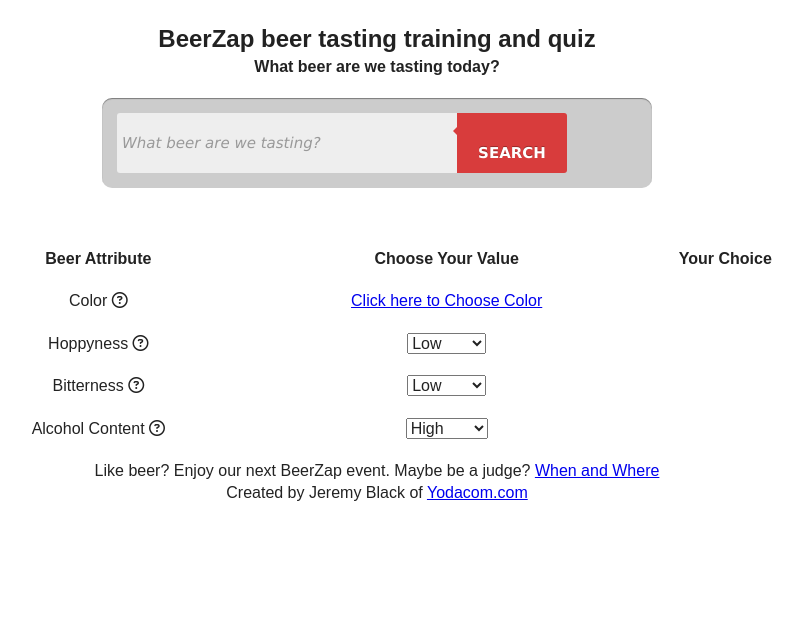
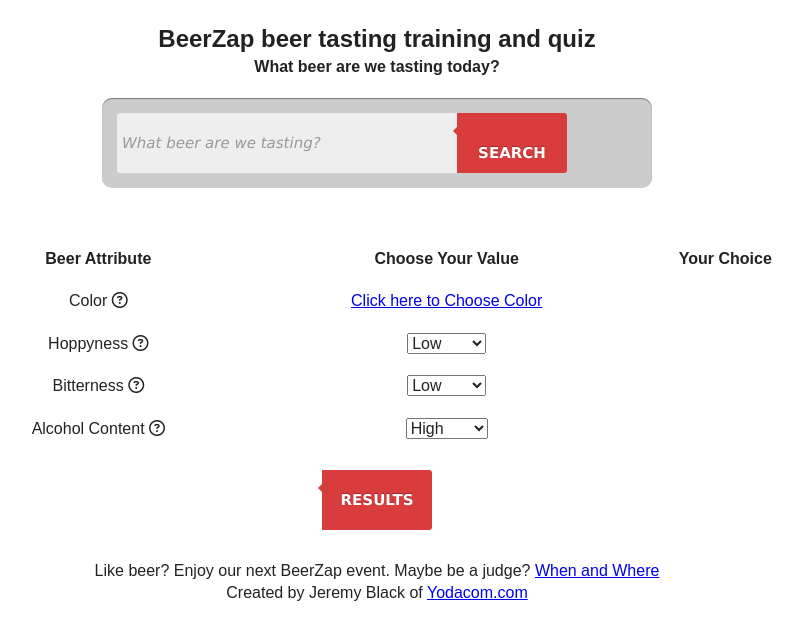
Before and after one commit to yodacom/bzquiz, a website: page index.html in a window 1280 px wide. Shown: the whole page, without its empty margins (73-876 px from the left). Drawn offline with nearby package versions, Linux system fonts and the light colour scheme.

Commit message:
added submit button and div html for answers

```diff
--- a/css/main.css
+++ b/css/main.css
@@ -155,6 +155,7 @@
  margin: 0 auto;
  background: #fff;
  padding: 10px;
+ text-align: left;
 
 }
 
@@ -275,6 +276,55 @@
   padding: 0;
 }
 
+
+/* ======= Quiz Submit Button ============ */
+
+.quizBtn button {
+  /*display: flex;
+  justify-content: space-around;
+  align-items: flex-end;*/
+  overflow: visible;
+  position: relative;
+  border: 0;
+  padding: 0;
+  cursor: pointer;
+  height: 60px;
+  width: 110px;
+  font: bold 15px/40px 'lucida sans', 'trebuchet MS', 'Tahoma';
+  color: #fff;
+  text-transform: uppercase;
+  background: #d83c3c;
+  -moz-border-radius: 0 3px 3px 0;
+  -webkit-border-radius: 0 3px 3px 0;
+  border-radius: 0 3px 3px 0;
+  text-shadow: 0 -1px 0 rgba(0,0,0,0.3);
+}
+.quizBtn button:hover {
+  background: #e54040;
+}
+.quizBtn button:active,
+.quizBtn button:focus {
+  background: #c42f2f;
+}
+.quizBtn button:before {
+  content: '';
+  position: absolute;
+  border-width: 8px 8px 8px 0;
+  border-style: solid solid solid none;
+  border-color: transparent #d83c3c transparent;
+  top: 10px;
+  left: -4px;
+}
+.quizBtn button:hover:before {
+  border-right-color: #e54040;
+}
+.quizBtn button:focus:before {
+  border-right-color: #c42f2f;
+}
+.quizBtn button::-moz-focus-inner {
+  border: 0;
+  padding: 0;
+}
 
 /* ==========================================================================
    Helper classes
--- a/index.html
+++ b/index.html
@@ -46,6 +46,8 @@
     <div class="s-grid-cell s-grid-cell-md-6"><h4>Choose Your Value</h4>
     </div>
 <div class="s-grid-cell s-grid-cell-md-2"><h4>Your Choice</h4> </div>
+
+<div class="s-grid-cell s-grid-cell-md-6 hidden" id="quizResults"><h4>Comparison</h4></div>
 
  <!-- Begin Selections with modals, and pickers -->
 
@@ -127,6 +129,15 @@
 
     <!-- end Alcohol section -->
 
+<div class="s-grid-cell s-grid-cell-md-12 quizBtn">
+    <div class="s-grid-cell s-grid-cell-md-4"></div>
+    <div class="s-grid-cell s-grid-cell-md-4">
+    <button class="quizBtn" type="submit" id="quizBtn" value="">Results</button>
+    </div>
+    <div class="s-grid-cell s-grid-cell-md-4"></div>
+</div>
+
+
    </div>
   </div>
 </div>
--- a/js/app.js
+++ b/js/app.js
@@ -216,13 +216,12 @@
 	});
 
 // ======= Get Image to Zoom up When Hovered over ====== //
-        $(document).ready(function(){
+
 	$('#results').on("hover", ".beerImg", function() {
 	$(this).addClass('transition');
 	});
 	$('#results').on("mouseleave", ".beerImg", function() {
 	$(this).removeClass('transition');
-            });
 	});
 
 /*
```
Also changed, not shown: quizResults.html (added, +1 -0 lines), build/js/app.js, 1 other file. Lines whose indentation alone changed are shown as unchanged.
